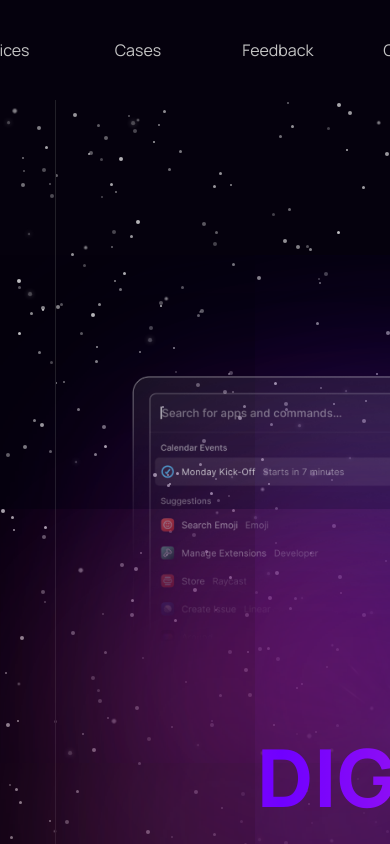
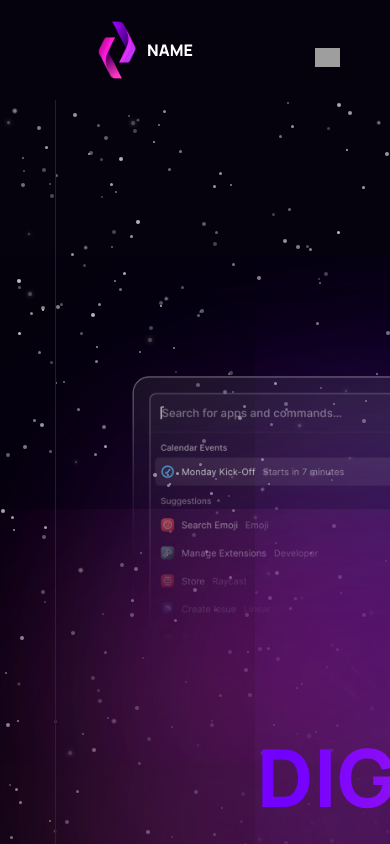
Before and after one commit to YevaVlasova/noname-test, a React (Create React App) app: page / in a window 390 px wide. Shown: the top 844 px of the page. Built offline with nearby package versions, Linux system fonts and the light colour scheme; grey boxes are pictures that could not be loaded.

Commit message:
make burger

```diff
--- a/src/components/Header.tsx
+++ b/src/components/Header.tsx
@@ -1,6 +1,34 @@
+import { useEffect, useRef, useState } from "react";
 import "../styles/Header.scss";
+import { modalEnterAnimation } from "../services/titleAnimationService";
 
 const Header = () => {
+  const [modal, setModal] = useState(false);
+  const [windowWidth, setWindowWidth] = useState(window.innerWidth);
+  const isMobile = windowWidth <= 1240;
+  const modalRef = useRef<HTMLHeadingElement | null>(null);
+
+  useEffect(() => {
+    const handleResize = () => {
+      setWindowWidth(window.innerWidth);
+    };
+    window.addEventListener("resize", handleResize);
+    return () => {
+      window.removeEventListener("resize", handleResize);
+    };
+  }, []);
+
+  const showModal = () => {
+    setModal(!modal);
+    setTimeout(() => {
+      animateModal();
+    }, 100);
+  };
+
+  const animateModal = () => {
+    modalEnterAnimation(modalRef, modal);
+  };
+
   const scrollToHome = () => {
     const homeElement = document.getElementById("home") as HTMLElement;
     homeElement.scrollIntoView({ behavior: "smooth" });
@@ -24,6 +52,61 @@ const Header = () => {
 
   return (
     <div className="Header">
+      {modal ? (
+        <div className="Modal" ref={modalRef}>
+          <div className="Header_modal">
+            <div className="Header_modal_close">
+              <button className="Header_modal_close_btn" onClick={showModal}>
+                <img
+                  width="30"
+                  height="30"
+                  src="https://img.icons8.com/ios-glyphs/60/ffffff/multiply.png"
+                  alt="multiply"
+                />
+              </button>
+            </div>
+            <div className="Header_modal_btn">
+              <div className="Header_nav_item" onClick={scrollToHome}>
+                Home
+              </div>
+              <div className="Header_nav_item" onClick={scrollToAbout}>
+                Services
+              </div>
+              <div className="Header_nav_item" onClick={scrollToCases}>
+                Cases
+              </div>
+              <div className="Header_nav_item" onClick={scrollToFeedback}>
+                Feedback
+              </div>
+              <div className="Header_nav_item" onClick={scrollToFooter}>
+                Contacts
+              </div>
+            </div>
+          </div>
+          <div className="Header_overlay"></div>
+        </div>
+      ) : (
+        <></>
+      )}
+
+      {isMobile ? (
+        <div className="Header_burger">
+          <div className="Header_logo_section">
+            <img src="../noname-logo.png" alt="" className="Header_logo" loading="lazy" />
+            <h1 className="Header_logo_title">Name</h1>
+          </div>
+          <button onClick={showModal} className="Header_burger_btn">
+            <img
+              width="25"
+              height="25"
+              src="https://img.icons8.com/material-rounded/48/ffffff/menu--v1.png"
+              alt="menu--v1"
+              loading="lazy"
+            />
+          </button>
+        </div>
+      ) : (
+        <div className="Header_body">
           <div className="Header_logo_section">
             <img src="../noname-logo.png" alt="" className="Header_logo" loading="lazy" />
             <h1 className="Header_logo_title">Name</h1>
@@ -53,6 +136,8 @@ const Header = () => {
             </div>
           </div>
         </div>
+      )}
+    </div>
   );
 };
 
--- a/src/services/titleAnimationService.ts
+++ b/src/services/titleAnimationService.ts
@@ -34,3 +34,16 @@ export const handleAnimation = (title: any) => {
     }
   }
 };
+
+export const modalEnterAnimation = (title: any, modal: boolean) => {
+  console.log(modal);
+  if (title.current) {
+    if (!modal) {
+      title.current.classList.remove("animate_out");
+      title.current.classList.add("animate_in");
+    } else {
+      title.current.classList.remove("animate_in");
+      title.current.classList.add("animate_out");
+    }
+  }
+};
--- a/src/styles/Adaptation.scss
+++ b/src/styles/Adaptation.scss
@@ -201,5 +201,5 @@
   }
 }
 
-@media only screen and (min-width: 320px) and (max-width: 1240px) {
+@media only screen and (min-width: 320px) and (max-width: 1245px) {
 }
--- a/src/styles/App.scss
+++ b/src/styles/App.scss
@@ -2,6 +2,7 @@
 
 .App {
   text-align: center;
+
   .sky {
     position: absolute;
     top: 0;
--- a/src/styles/Header.scss
+++ b/src/styles/Header.scss
@@ -1,13 +1,121 @@
 @import url("./index.scss");
 
 .Header {
+  .Modal {
+    position: fixed;
+    opacity: 0;
+    transition: 0.6s all;
+    z-index: 2000 !important;
+    .Header_modal {
+      position: fixed;
+      height: 100vh;
+      width: 350px;
+      right: 0;
+      background-color: var(--black);
+      border-left: 2px solid var(--white);
+      z-index: 2000;
+      animation: borderGlow 2s infinite;
+      .Header_modal_close {
+        @apply flex justify-start items-start;
+        padding: 20px;
+        width: 100%;
+        .Header_modal_close_btn {
+          @apply flex justify-center items-center;
+          width: 45px;
+          height: 45px;
+          border-radius: 50%;
+          transition: 0.5s all;
+          &:hover {
+            color: var(--white);
+            background-color: var(--pink);
+            box-shadow: 0 0 5px var(--pink), 0 0 25px var(--pink);
+            border-color: var(--pink);
+          }
+          &:active {
+            transform: translateY(15px);
+          }
+        }
+      }
+      .Header_modal_btn {
+        @apply flex justify-center items-center gap-5 flex-col;
+        margin-top: 50px;
+        .Header_nav_item {
+          @apply flex justify-center items-center cursor-pointer;
+          width: 50%;
+          height: 40px;
+          border: 2px solid transparent;
+          color: var(--grey);
+          border-radius: 10px;
+          transition: 0.5s all;
+
+          &:hover {
+            color: var(--white);
+            background-color: var(--pink);
+            box-shadow: 0 0 5px var(--pink), 0 0 25px var(--pink);
+            border-color: var(--pink);
+            width: 80%;
+          }
+          &:active {
+            transform: translateY(15px);
+          }
+        }
+      }
+    }
+    .Header_overlay {
+      position: fixed;
+      width: 100vw;
+      height: 100vh;
+      background-color: var(--black);
+      backdrop-filter: blur(50px);
+      opacity: 0.6;
+      z-index: 1999;
+    }
+  }
+
+  .Header_burger {
+    @apply flex justify-between items-end gap-10 fixed;
+    width: 100vw;
+    color: var(--white);
+    padding: 20px 40px;
+    background-color: var(--black);
+    z-index: 1500;
+    .Header_logo_section {
+      @apply flex justify-center items-center;
+      width: 200px;
+
+      .Header_logo {
+        width: 60px;
+        height: 60px;
+      }
+      .Header_logo_title {
+        text-transform: uppercase;
+        font-weight: 800;
+      }
+    }
+    .Header_burger_btn {
+      @apply flex justify-center items-center;
+      width: 45px;
+      height: 45px;
+      border-radius: 50%;
+      transition: 0.5s all;
+      &:hover {
+        color: var(--white);
+        background-color: var(--pink);
+        box-shadow: 0 0 5px var(--pink), 0 0 25px var(--pink);
+        border-color: var(--pink);
+      }
+      &:active {
+        transform: translateY(15px);
+      }
+    }
+  }
+  .Header_body {
     @apply flex justify-center items-center gap-10 fixed;
     width: 100vw;
     color: var(--white);
     padding: 20px 0px;
     background-color: var(--black);
     z-index: 1500;
-
     .Header_logo_section {
       @apply flex justify-center items-center;
       width: 200px;
@@ -30,7 +138,7 @@
 
         .Header_nav_item {
           @apply flex justify-center items-center cursor-pointer;
-        width: 120px;
+          width: 80px;
           height: 40px;
           border: 2px solid transparent;
           color: var(--grey);
@@ -42,6 +150,7 @@
             background-color: var(--pink);
             box-shadow: 0 0 5px var(--pink), 0 0 25px var(--pink);
             border-color: var(--pink);
+            width: 120px;
           }
           &:active {
             transform: translateY(15px);
@@ -115,3 +224,10 @@
       }
     }
   }
+}
+.Modal.animate_in {
+  opacity: 1;
+}
+.Modal.animate_out {
+  opacity: 0;
+}
```
Also changed, not shown: 1 other file (tests, documents, lock files or other folders). Lines whose indentation alone changed are shown as unchanged.
